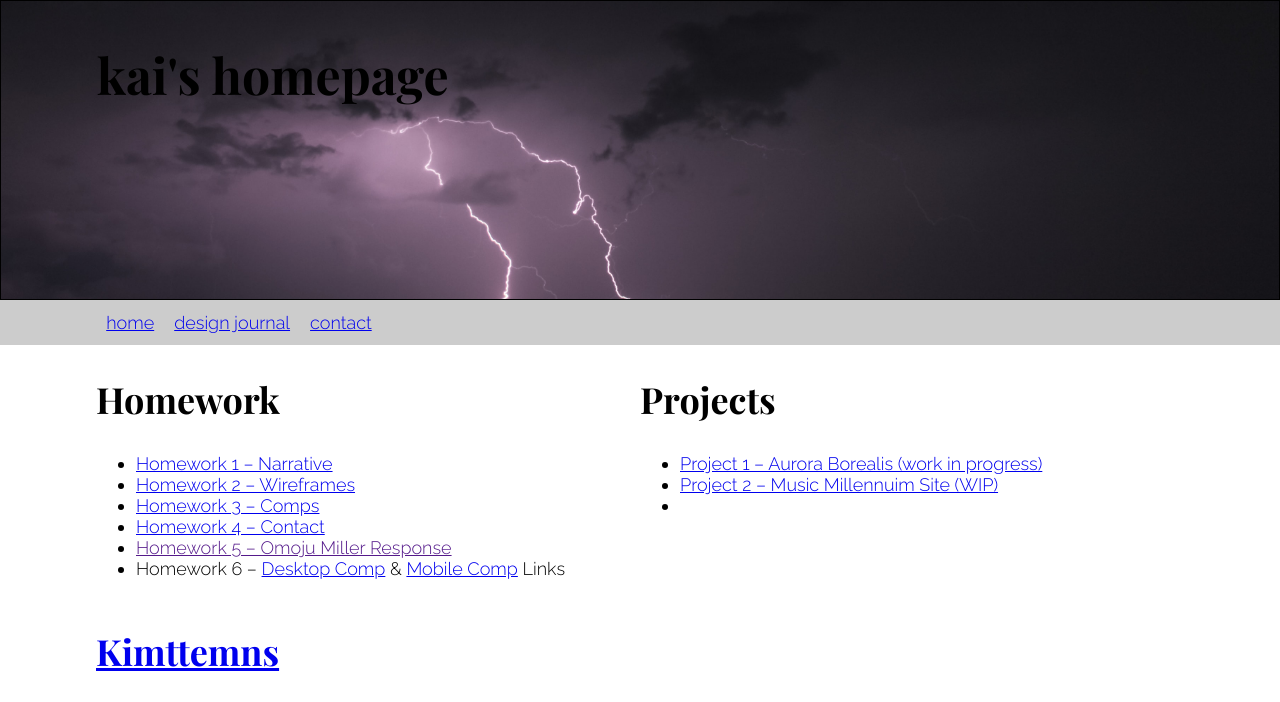
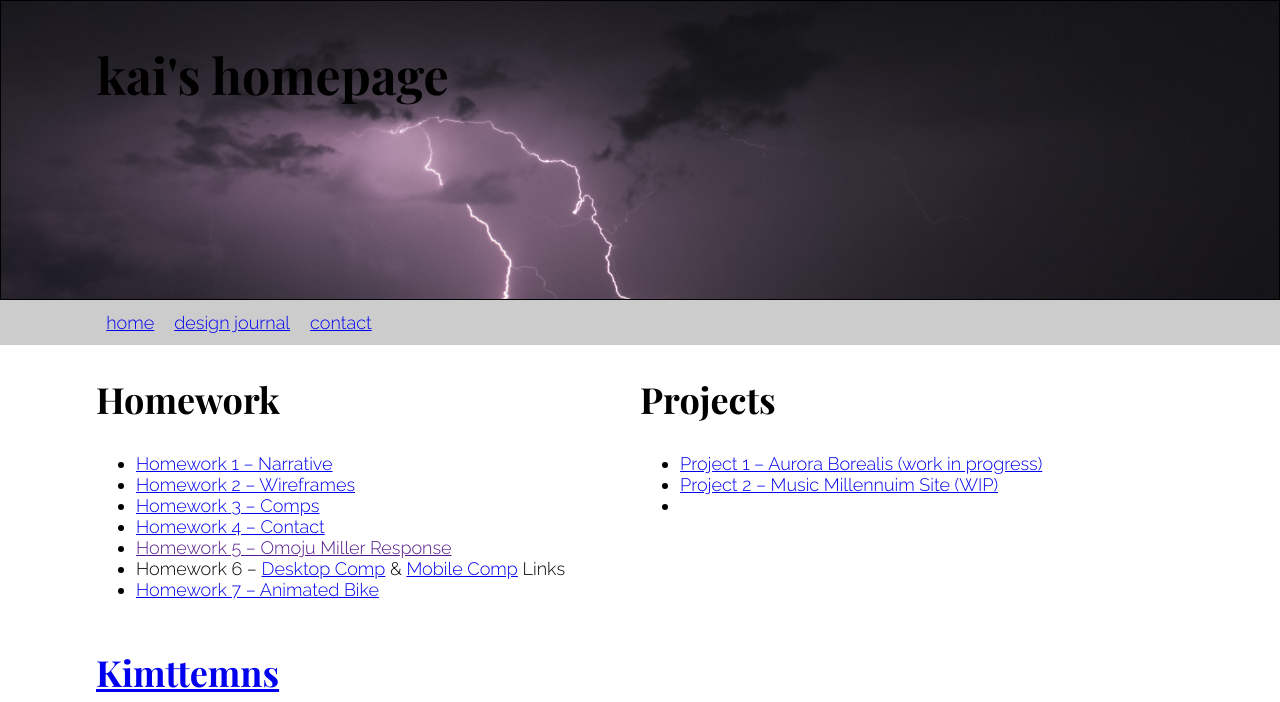
Before and after one commit to seveerart/seveerart341, a plain HTML site: page index.html in a window 1280 px wide. Shown: the top 702 px of the page. Drawn offline with nearby package versions, Linux system fonts and the light colour scheme.

Commit message:
added homework 7

```diff
--- a/index.html
+++ b/index.html
@@ -26,6 +26,7 @@
               <li><a href="homework/hw4/">Homework 4 – Contact</a></li>
               <li><a href="">Homework 5 – Omoju Miller Response</a></li>
               <li>Homework 6 – <a href="https://www.figma.com/file/Oqd0TRB1j9YTFPh6Pc6CUC/Music-Millennium-Site-Comp-v3?node-id=0%3A1">Desktop Comp</a> & <a href="https://www.figma.com/file/t9Or2TaWnB80IXx7Rz6gtV/Music-Millennium-Mobile-Comp?node-id=239%3A0">Mobile Comp</a> Links</li>
+              <li><a href="/homework/man-bike/index.html">Homework 7 – Animated Bike</a></li>
             </ul>
         </article>
         <article>
```
